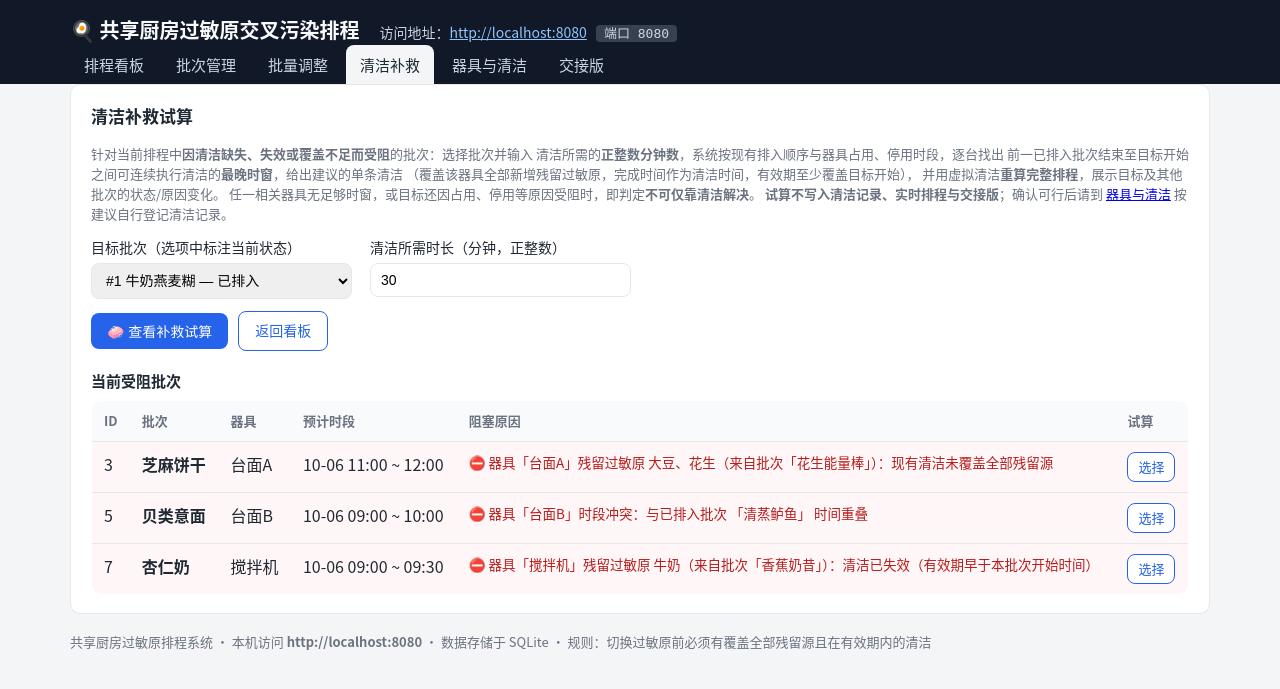
After one commit to Alexaac00421/solo-gsb-bb5c15ad-6e71bacb-ec30-520e-92a2-966c875676df, a Flask app: page /cleaning-remedy in a window 1280 px wide. The commit adds this page. Shown: the top 689 px of the page. Run offline with Flask 3, Linux system fonts and the light colour scheme; data comes from the database, SQL or seed files in the repository; tables that the repository leaves empty hold one stand-in row (values such as "Sample post").

Commit message:
GSB 6e71bacb-ec30-520e-92a2-966c875676df A: platform archive

```diff
--- a/app.py
+++ b/app.py
@@ -19,6 +19,14 @@
    实时排程、导出与交接版。确认时若排程依据（批次/器具/清洁/停用/配方）自
    试算后已变化，拒绝过期方案并提示重新试算；否则在同一事务内一次性保存
    全部调整（失败不部分写入），含阻塞批次的方案允许保存，交接版发布规则不变。
+6. 清洁补救试算：排程员对因清洁缺失/失效/覆盖不足而受阻的批次输入清洁所需
+   正整数分钟数，系统按现有排入顺序与器具占用、停用时段，逐台找出前一已排入
+   批次结束至目标开始之间可连续执行清洁的最晚时窗，给出覆盖该器具全部新增
+   残留过敏原的单条建议清洁（完成时间作为清洁时间，有效期至少覆盖目标开始），
+   并用虚拟清洁重算完整排程，展示目标及其他批次的状态/原因变化；任一相关
+   器具无足够时窗，或目标还因占用、停用等原因受阻时，判定不可仅靠清洁解决，
+   重算后目标仍受阻同样不得标为可解。试算不写入清洁、实时排程或交接版；
+   无效批次与非正时长予以拒绝。
 """
 import csv
 import hashlib
@@ -26,7 +34,7 @@ import io
 import json
 import os
 import sqlite3
-from datetime import datetime
+from datetime import datetime, timedelta
 
 from flask import (Flask, Response, flash, g, redirect, render_template,
                    request, url_for)
@@ -279,7 +287,8 @@ def active_downtimes(conn):
     return downtimes
 
 
-def compute_schedule(conn, exclude_cleaning_id=None, batch_rows=None, equip_of=None):
+def compute_schedule(conn, exclude_cleaning_id=None, batch_rows=None, equip_of=None,
+                     extra_cleanings=None):
     """按当前顺序（seq, 计划开始时间）逐个尝试排入，返回每批次的结果。
 
     exclude_cleaning_id 给出的清洁记录在本次计算中视为不存在（规则本身不变），
@@ -287,6 +296,8 @@ def compute_schedule(conn, exclude_cleaning_id=None, batch_rows=None, equip_of=N
     batch_rows / equip_of 给出时，用其代替数据库中的批次与器具关联进行计算
     （清洁、停用、器具主数据仍取自数据库当前值），用于批量调整试算，
     不改动任何已存数据。
+    extra_cleanings 给出时，把这些虚拟清洁（同样不写入数据库）与现有清洁记录
+    一并参与判定，用于清洁补救试算。
     """
     eq_names = {r["id"]: r["name"] for r in conn.execute("SELECT * FROM equipment")}
     if equip_of is None:
@@ -302,6 +313,16 @@ def compute_schedule(conn, exclude_cleaning_id=None, batch_rows=None, equip_of=N
         c["cleaned_dt"] = parse_dt(c["cleaned_at"])
         c["valid_dt"] = parse_dt(c["valid_until"])
         cleanings.setdefault(c["equipment_id"], []).append(c)
+    if extra_cleanings:
+        for c in extra_cleanings:
+            cc = dict(c)
+            cc["cleaned_dt"] = parse_dt(cc["cleaned_at"])
+            cc["valid_dt"] = parse_dt(cc["valid_until"])
+            cleanings.setdefault(cc["equipment_id"], []).append(cc)
+        # 虚拟清洁按清洁时间并入候选序列（稳定排序，同时间时真实记录在前）
+        for lst in cleanings.values():
+            lst.sort(key=lambda c: (c["cleaned_dt"] is None,
+                                    c["cleaned_dt"] or datetime.min))
     latest_rev = latest_revisions(conn)
 
     usage = {}  # equipment_id -> [已排入批次的占用记录]
@@ -877,6 +898,192 @@ def cancel_downtime(did):
     return redirect(url_for("equipment_page"))
 
 
+# ------------------------------------------------------------ 清洁补救试算
+
+def parse_minutes(raw):
+    """解析清洁所需时长：仅接受正整数分钟，否则返回 None。"""
+    s = (raw or "").strip()
+    if not s or not (s.isascii() and s.isdigit()):
+        return None
+    minutes = int(s)
+    return minutes if minutes > 0 else None
+
+
+def latest_cleaning_window(busy, prev_end, target_start, minutes):
+    """在 [prev_end, target_start] 内找可连续执行 minutes 分钟清洁的最晚时窗。
+
+    busy 为该器具上已排入批次的占用时段与有效停用时段（datetime 区间，
+    端点相接不算冲突）。清洁只能安排在未被占用/停用的连续空隙内；
+    返回最晚一个足够长的空隙 (窗开始, 窗结束)——清洁安排在窗尾，
+    完成时间即窗结束；无足够时窗时返回 None。
+    """
+    if prev_end is None or target_start is None or target_start <= prev_end:
+        return None
+    clips = []
+    for s, e in busy:
+        cs, ce = max(s, prev_end), min(e, target_start)
+        if cs < ce:
+            clips.append((cs, ce))
+    clips.sort()
+    need = timedelta(minutes=minutes)
+    best, cur = None, prev_end
+    for cs, ce in clips:
+        if cs > cur and cs - cur >= need:
+            best = (cur, cs)  # 空隙按结束升序出现，保留最晚的足够空隙
+        cur = max(cur, ce)
+    if cur < target_start and target_start - cur >= need:
+        best = (cur, target_start)
+    return best
+
+
+def cleaning_remedy_analysis(conn, results, target, minutes):
+    """对当前受阻的目标批次逐台分析清洁补救时窗，返回 (suggestions, other_blocks)。
+
+    suggestions 按器具给出建议的单条虚拟清洁：覆盖该器具全部新增残留过敏原，
+    完成时间（最晚时窗结束）作为清洁时间，有效期至少覆盖目标开始；
+    window 为 None 表示该器具在前一已排入批次结束至目标开始之间
+    没有足够时窗。other_blocks 为与清洁无关的阻塞原因（时段冲突、
+    停用检修、时段无效等）——存在任一即说明该批次不可仅靠清洁解决。
+    """
+    eq_ids = {r["name"]: r["id"] for r in conn.execute("SELECT * FROM equipment")}
+    usage = {}
+    for r in results:
+        if r["status"] == "accepted" and r["start"] is not None:
+            for name in r["equipment_names"]:
+                usage.setdefault(name, []).append((r["start"], r["end"]))
+    downtime_busy = {}
+    for ds in active_downtimes(conn).values():
+        for d in ds:
+            downtime_busy.setdefault(d["equipment_name"], []).append(
+                (d["start_dt"], d["end_dt"]))
+    cleaning_risks = [r for r in target["risks"] if r["level"] == "blocked"]
+    covered = {r["block_reason"] for r in cleaning_risks}
+    other_blocks = [b for b in target["blocks"] if b not in covered]
+    suggestions = []
+    for risk in cleaning_risks:
+        name = risk["equipment"]
+        eq_usage = usage.get(name, [])
+        prevs = [e for _, e in eq_usage if e <= target["start"]]
+        prev_end = max(prevs) if prevs else None
+        busy = eq_usage + downtime_busy.get(name, [])
+        window = latest_cleaning_window(busy, prev_end, target["start"], minutes)
+        suggestions.append({
+            "equipment": name,
+            "equipment_id": eq_ids.get(name),
+            "from_batch": risk["from_batch"],
+            "new_risks": risk["new_risks"],
+            "covers": ",".join(risk["new_risks"]),
+            "window": window,
+            "cleaned_at": window[1] if window else None,
+            "valid_until": target["start"],
+            "minutes": minutes,
+        })
+    return suggestions, other_blocks
+
+
+def virtual_cleanings_of(suggestions):
+    """把补救建议转为可注入 compute_schedule 的虚拟清洁（不写入数据库）。"""
+    virtual = []
+    for i, s in enumerate(suggestions, 1):
+        if s["window"] is None or s["equipment_id"] is None:
+            continue
+        virtual.append({
+            "id": f"虚拟-{i}",
+            "equipment_id": s["equipment_id"],
+            "cleaned_at": s["cleaned_at"].isoformat(timespec="minutes"),
+            "valid_until": s["valid_until"].isoformat(timespec="minutes"),
+            "covers": s["covers"],
+        })
+    return virtual
+
+
+def cleaning_remedy_form_context(conn, prefill_batch=None, prefill_minutes=""):
+    """清洁补救表单所需的数据；试算被拒时按用户已填内容回显。"""
+    return dict(results=compute_schedule(conn),
+                prefill_batch=prefill_batch, prefill_minutes=prefill_minutes)
+
+
+@app.route("/cleaning-remedy")
+def cleaning_remedy_page():
+    return render_template(
+        "cleaning_remedy.html",
+        **cleaning_remedy_form_context(
+            get_db(), prefill_batch=request.args.get("batch_id", type=int),
+            prefill_minutes=request.args.get("minutes", "")))
+
+
+@app.post("/cleaning-remedy/preview")
+def cleaning_remedy_preview():
+    """清洁补救试算：只计算与展示，不写入清洁、实时排程或交接版。
+
+    无效批次、非正整数时长拒绝试算；目标当前已排入时直接说明无需补救。
+    目标受阻时逐台找出最晚清洁时窗并给出建议清洁；任一相关器具无足够时窗，
+    或目标还因占用、停用等原因受阻时，判定不可仅靠清洁解决。时窗齐备则用
+    虚拟清洁重算完整排程，逐批对比状态/原因变化——重算后目标仍受阻时
+    同样不得标为可解。
+    """
+    conn = get_db()
+    results = compute_schedule(conn)
+    raw_bid = (request.form.get("batch_id") or "").strip()
+    raw_minutes = (request.form.get("minutes") or "").strip()
+    try:
+        bid = int(raw_bid)
+    except ValueError:
+        bid = None
+    by_id = {r["id"]: r for r in results}
+    target = by_id.get(bid) if bid is not None else None
+    minutes = parse_minutes(raw_minutes)
+    error = None
+    if target is None:
+        error = "批次不存在或已删除"
+    elif minutes is None:
+        error = "清洁时长必须为正整数分钟"
+    if error is not None:
+        flash(f"试算被拒绝：{error}；未改动任何数据", "error")
+        return render_template(
+            "cleaning_remedy.html",
+            **cleaning_remedy_form_context(
+                conn, prefill_batch=bid, prefill_minutes=raw_minutes)), 400
+
+    context = {"target": target, "minutes": minutes, "verdict": None,
+               "suggestions": [], "other_blocks": [], "rows": None,
+               "trial_accepted": 0, "trial_blocked": 0}
+    if target["status"] == "accepted":
+        context["verdict"] = "unnecessary"
+        return render_template("cleaning_remedy_preview.html", **context)
+
+    suggestions, other_blocks = cleaning_remedy_analysis(
+        conn, results, target, minutes)
+    context.update(suggestions=suggestions, other_blocks=other_blocks)
+    missing = [s for s in suggestions if s["window"] is None]
+    if other_blocks or missing or not suggestions:
+        context["verdict"] = "unsolvable"
+        return render_template("cleaning_remedy_preview.html", **context)
+
+    trial = compute_schedule(
+        conn, extra_cleanings=virtual_cleanings_of(suggestions))
+    trial_by_id = {r["id"]: r for r in trial}
+    status_text = {"accepted": "已排入", "blocked": "已拒绝"}
+    rows = []
+    for b in results:
+        t = trial_by_id[b["id"]]
+        changes = []
+        if b["status"] != t["status"]:
+            changes.append(f"状态：{status_text[b['status']]} → "
+                           f"{status_text[t['status']]}")
+        elif b["blocks"] != t["blocks"]:
+            changes.append("阻塞原因发生变化")
+        rows.append({"before": b, "after": t, "changes": changes,
+                     "is_target": t["id"] == target["id"]})
+    accepted = sum(1 for t in trial if t["status"] == "accepted")
+    context.update(
+        verdict=("solvable"
+                 if trial_by_id[target["id"]]["status"] == "accepted"
+                 else "unsolvable"),
+        rows=rows, trial_accepted=accepted, trial_blocked=len(trial) - accepted)
+    return render_template("cleaning_remedy_preview.html", **context)
+
+
 # ---------------------------------------------------------- 批量调整试算
 
 # 排程依据指纹覆盖的表：批次（含配方过敏原、时段、顺序）、批次-器具关联、
--- a/static/style.css
+++ b/static/style.css
@@ -205,3 +205,6 @@ tr.cancelled-row td > * { opacity: .8; }
 }
 .adj-table .eq-checks { display: flex; flex-wrap: wrap; gap: 2px 10px; min-width: 150px; }
 .adj-table .eq-checks .check { font-size: 13px; white-space: nowrap; }
+
+/* 清洁补救试算 */
+.remedy-sub { margin: 18px 0 8px; font-size: 15px; }
--- a/templates/base.html
+++ b/templates/base.html
@@ -17,6 +17,7 @@
     <a href="{{ url_for('index') }}" class="{{ 'active' if request.endpoint == 'index' }}">排程看板</a>
     <a href="{{ url_for('batches') }}" class="{{ 'active' if request.endpoint == 'batches' }}">批次管理</a>
     <a href="{{ url_for('reschedule_page') }}" class="{{ 'active' if request.endpoint in ['reschedule_page', 'reschedule_preview', 'reschedule_confirm'] }}">批量调整</a>
+    <a href="{{ url_for('cleaning_remedy_page') }}" class="{{ 'active' if request.endpoint in ['cleaning_remedy_page', 'cleaning_remedy_preview'] }}">清洁补救</a>
     <a href="{{ url_for('equipment_page') }}" class="{{ 'active' if request.endpoint == 'equipment_page' }}">器具与清洁</a>
     <a href="{{ url_for('releases') }}" class="{{ 'active' if request.endpoint in ['releases', 'release_detail'] }}">交接版</a>
   </nav>
--- /dev/null
+++ b/templates/cleaning_remedy.html
@@ -0,0 +1,66 @@
+{% extends "base.html" %}
+{% block title %}清洁补救试算 · 共享厨房过敏原排程{% endblock %}
+{% block content %}
+<section class="panel">
+  <h2>清洁补救试算</h2>
+  <p class="hint">针对当前排程中<b>因清洁缺失、失效或覆盖不足而受阻</b>的批次：选择批次并输入
+    清洁所需的<b>正整数分钟数</b>，系统按现有排入顺序与器具占用、停用时段，逐台找出
+    前一已排入批次结束至目标开始之间可连续执行清洁的<b>最晚时窗</b>，给出建议的单条清洁
+    （覆盖该器具全部新增残留过敏原，完成时间作为清洁时间，有效期至少覆盖目标开始），
+    并用虚拟清洁<b>重算完整排程</b>，展示目标及其他批次的状态/原因变化。
+    任一相关器具无足够时窗，或目标还因占用、停用等原因受阻时，即判定<b>不可仅靠清洁解决</b>。
+    <b>试算不写入清洁记录、实时排程与交接版</b>；确认可行后请到
+    <a href="{{ url_for('equipment_page') }}">器具与清洁</a> 按建议自行登记清洁记录。</p>
+  {% if not results %}
+  <p class="empty">还没有批次，请先到 <a href="{{ url_for('batches') }}">批次管理</a> 录入。</p>
+  {% else %}
+  <form method="post" action="{{ url_for('cleaning_remedy_preview') }}" class="grid-form">
+    <label>目标批次（选项中标注当前状态）
+      <select name="batch_id" required>
+        {% for r in results %}
+        <option value="{{ r.id }}" {% if prefill_batch == r.id %}selected{% endif %}>
+          #{{ r.id }} {{ r.name }} — {{ '已排入' if r.status == 'accepted' else '已拒绝' }}
+        </option>
+        {% endfor %}
+      </select>
+    </label>
+    <label>清洁所需时长（分钟，正整数）
+      <input type="number" name="minutes" min="1" step="1" required
+             value="{{ prefill_minutes if prefill_minutes else 30 }}">
+    </label>
+    <div class="form-actions">
+      <button class="btn" type="submit">🧼 查看补救试算</button>
+      <a class="btn ghost" href="{{ url_for('index') }}">返回看板</a>
+    </div>
+  </form>
+  {% set blocked = results|selectattr('status', 'eq', 'blocked')|list %}
+  {% if blocked %}
+  <h3 class="remedy-sub">当前受阻批次</h3>
+  <table>
+    <thead>
+      <tr><th>ID</th><th>批次</th><th>器具</th><th>预计时段</th><th>阻塞原因</th><th>试算</th></tr>
+    </thead>
+    <tbody>
+    {% for r in blocked %}
+      <tr class="blocked">
+        <td>{{ r.id }}</td>
+        <td><strong>{{ r.name }}</strong></td>
+        <td>{{ r.equipment_names|join('、') if r.equipment_names else '—' }}</td>
+        <td class="time">
+          {% if r.start %}{{ r.start.strftime('%m-%d %H:%M') }} ~ {{ r.end.strftime('%H:%M') }}{% else %}—{% endif %}
+        </td>
+        <td>
+          <ul class="reasons">
+            {% for b in r.blocks %}<li class="block">⛔ {{ b }}</li>{% endfor %}
+          </ul>
+        </td>
+        <td><a class="btn small ghost"
+               href="{{ url_for('cleaning_remedy_page', batch_id=r.id) }}">选择</a></td>
+      </tr>
+    {% endfor %}
+    </tbody>
+  </table>
+  {% endif %}
+  {% endif %}
+</section>
+{% endblock %}
--- a/templates/index.html
+++ b/templates/index.html
@@ -16,6 +16,7 @@
     <button class="btn" type="submit">📦 发布交接版</button>
   </form>
   <a class="btn ghost" href="{{ url_for('reschedule_page') }}">🧪 批量调整试算</a>
+  <a class="btn ghost" href="{{ url_for('cleaning_remedy_page') }}">🧼 清洁补救试算</a>
   <a class="btn ghost" href="{{ url_for('export_csv') }}">⬇ 导出 CSV</a>
   <a class="btn ghost" href="{{ url_for('export_json') }}">⬇ 导出 JSON</a>
   <a class="btn ghost" href="{{ url_for('export_cleaning_deletions_csv') }}">🧾 删除记录 CSV</a>
```
Also changed, not shown: templates/cleaning_remedy_preview.html (added, +145 -0 lines), README.md.
